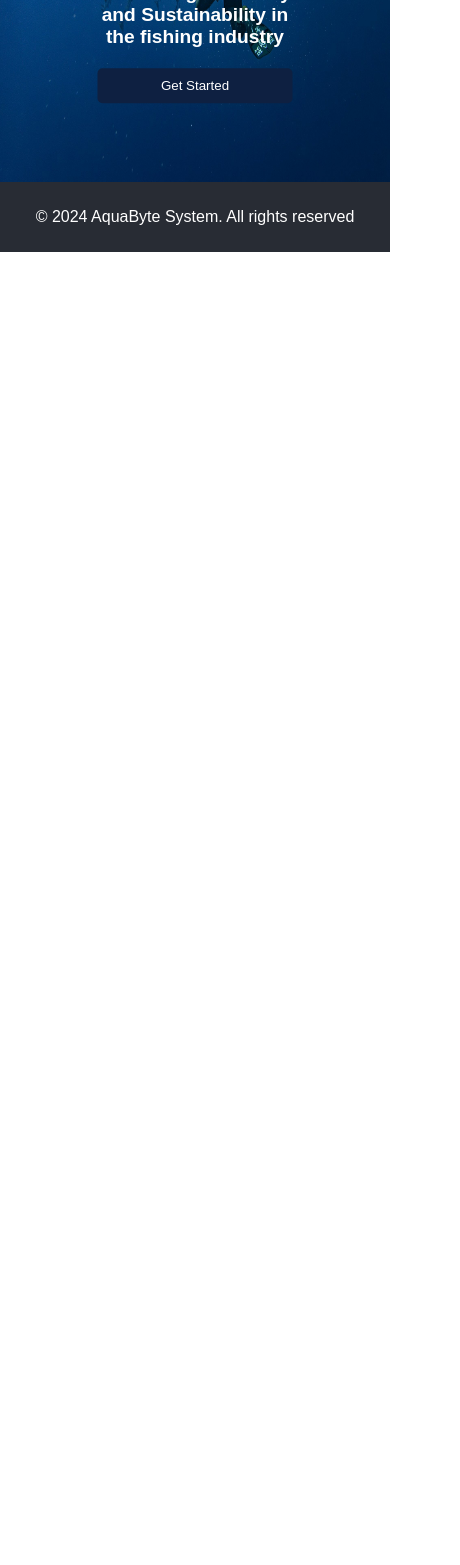
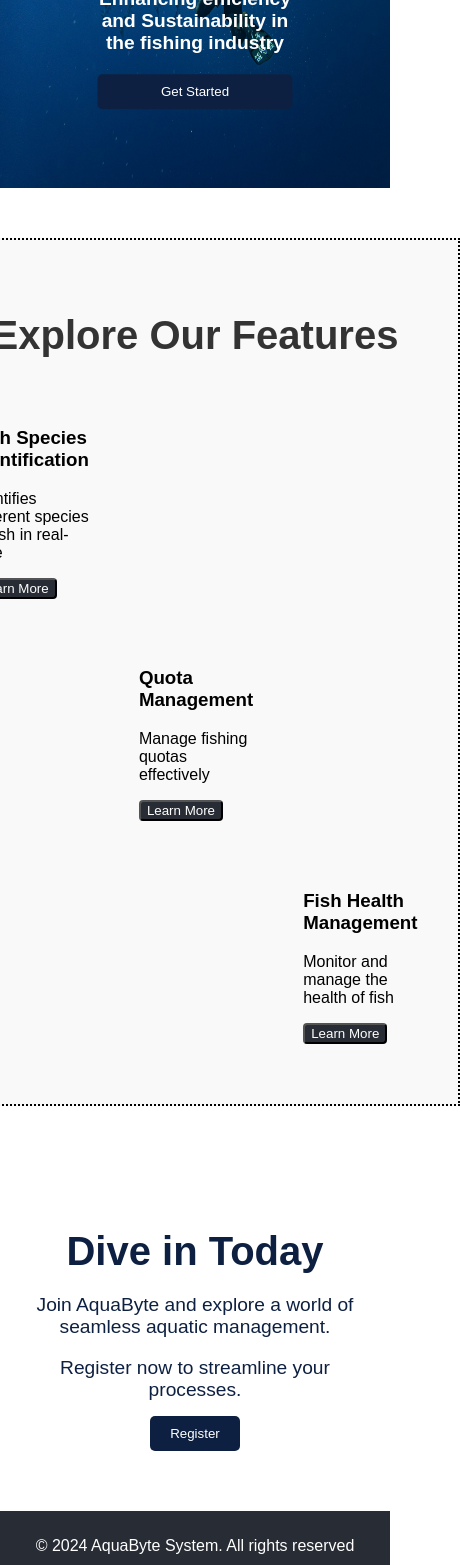
Before and after one commit to TADHack-Sri-Lanka-2024-Team-AquaByte/Team-AquaByte, a React (Create React App) app in the folder aquabyte-system/: page / in a window 390 px wide. Shown: the part 432-1997 px from the top of the page, 460 px wide, since content can reach past the window. Before the commit the page ends 844 px from the top, so only its background shows below. Built offline with nearby package versions, Linux system fonts and the light colour scheme.

Commit message:
implement landing page

```diff
--- a/aquabyte-system/src/pages/LandingPage.js
+++ b/aquabyte-system/src/pages/LandingPage.js
@@ -1,8 +1,15 @@
 import React from 'react';
+import { useNavigate } from 'react-router-dom';
 import Header from '../components/Header';
 import Footer from '../components/Footer';
 
 const LandingPage = () => {
+    const navigate = useNavigate(); // For navigation
+
+    const handleGetStartedClick = () => {
+        navigate('/login'); // Redirects to the login page
+    };
+
     return (
         <div className="landing-page">
             <Header /> {/* Include the Header component */}
@@ -11,9 +18,39 @@
                 <div className="text-overlay">
                     <h1>Real-time Monitoring for Sustainable Fishing</h1>
                     <h2>Enhancing efficiency and Sustainability in the fishing industry</h2>
-                    <button className="get-started-button">Get Started</button>
+                    <button className="get-started-button" onClick={handleGetStartedClick}>Get Started</button>
                 </div>
             </div>
+            {/* New UI Section */}
+            <div className="features-section">
+                <h2 className="features-heading">Explore Our Features</h2>
+                <div className="features-container">
+                    <div className="feature">
+                        <h3 className="feature-title">Fish Species Identification</h3>
+                        <p className="feature-description">Identifies different species of fish in real-time</p>
+                        <button className="feature-button">Learn More</button>
+                    </div>
+                    <div className="feature">
+                        <h3 className="feature-title">Quota Management</h3>
+                        <p className="feature-description">Manage fishing quotas effectively</p>
+                        <button className="feature-button">Learn More</button>
+                    </div>
+                    <div className="feature">
+                        <h3 className="feature-title">Fish Health Management</h3>
+                        <p className="feature-description">Monitor and manage the health of fish</p>
+                        <button className="feature-button">Learn More</button>
+                    </div>
+                </div>
+            </div>
+
+            {/* New Section */}
+            <div className="cta-section">
+                <h2 className="cta-heading">Dive in Today</h2>
+                <p className="cta-text">Join AquaByte and explore a world of seamless aquatic management.</p>
+                <p className="cta-text">Register now to streamline your processes.</p>
+                <button className="cta-button" onClick={() => navigate('/register')}>Register</button>
+            </div>
+
             <Footer /> {/* Include the Footer component */}
         </div>
     );
--- a/aquabyte-system/src/styles/App.css
+++ b/aquabyte-system/src/styles/App.css
@@ -17,7 +17,6 @@
     display: flex;
     justify-content: center; /* Center the header content */
     align-items: center; /* Vertically center the items */
-    padding: 10px 20px;
     background-color: #ffffff; /* Background color for header */
     width: 100vw; /* Full viewport width */
     position: relative; /* Allows for absolute positioning of child elements */
@@ -27,14 +26,15 @@
 .header-nav {
     display: flex;
     justify-content: space-between; /* Space between logo and sign-in button */
+    align-items: center; /* Vertically align items */
     width: 100%;
     max-width: 1200px; /* Optional: Limit the max width of header */
     flex-grow: 1; /* Allow header-nav to grow to fill space */
 }
 
 .logo {
-    height: 40px; /* Adjust the logo size */
-    width: 40px;
+    height: 80px;
+    width: 80px;
 }
 
 .sign-in-button {
@@ -42,8 +42,11 @@
     background-color: #0e2041; /* Button background color */
     color: white;
     text-decoration: none;
+    text-align: center;
     border-radius: 5px; /* Rounded corners */
     transition: background-color 0.3s; /* Smooth transition for hover effect */
+    height: 40px;
+    min-width: 100px;
 }
 
 .sign-in-button:hover {
@@ -116,6 +119,102 @@
     width: 100%; /* Ensure footer takes full width */
 }
 
+.features-section {
+    padding: 40px 20px;
+    background-color: #f9f9f9;
+    border: 2px dotted black ;
+    margin: 50px;
+}
+
+.features-heading {
+    font-size: 2.5em;
+    margin-bottom: 30px;
+    text-align: center;
+    color: #333;
+}
+
+.feature-button{
+    background-color: #282c34;
+    color: white;
+    border-radius: 4px;
+}
+
+.features-container {
+    display: grid; /* Use grid layout */
+    grid-template-columns: repeat(3, 1fr); /* Three equal columns */
+    grid-template-rows: auto auto auto; /* Three rows for each feature */
+    gap: 10px; /* Space between items */
+}
+
+/* Adjust each feature position */
+.feature {
+    margin: 0; /* Remove margin to avoid extra spacing */
+    padding: 20px;
+
+}
+
+/* Feature positioning */
+.feature:nth-child(1) {
+    grid-column: 1; /* First feature on the left */
+    grid-row: 1; /* First row */
+}
+
+.feature:nth-child(2) {
+    grid-column: 2; /* Second feature in the middle */
+    grid-row: 2; /* First row */
+}
+
+.feature:nth-child(3) {
+    grid-column: 3; /* Third feature on the right */
+    grid-row: 3; /* First row */
+}
+
+/* New CTA Section Styles */
+.cta-section {
+    padding: 40px 20px;
+    text-align: center;
+}
+
+.cta-heading {
+    font-size: 2.5em;
+    margin-bottom: 20px;
+    color:  #0e2041;
+}
+
+.cta-text {
+    font-size: 1.2em;
+    margin-bottom: 15px;
+    color:  #0e2041;
+}
+
+.cta-button {
+    padding: 10px 20px;
+    background-color:  #0e2041;
+    color: white;
+    border: none;
+    border-radius: 5px;
+    cursor: pointer;
+    transition: background-color 0.3s ease;
+    margin-bottom: 20px;
+}
+
+.cta-button:hover {
+    background-color: #21a1f1;
+}
+
+/* Stack features under each other on small screens */
+@media (max-width: 768px) {
+    .features-container {
+        grid-template-columns: 1fr; /* Single column on smaller screens */
+    }
+
+    .feature {
+        grid-column: 1; /* All features take full width in a single column */
+        grid-row: auto; /* Automatically position each feature */
+    }
+}
+
+
 /* Responsive Styles */
 @media (max-width: 768px) {
     .header-nav {
@@ -124,12 +223,13 @@
     }
 
     .logo {
-        height: 50px; /* Adjust logo size for smaller screens */
+        height: 50px;
         width: 50px;
     }
 
     .sign-in-button {
         margin-top: 10px; /* Add some space above the button */
+        min-width: 80px; /* Adjust minimum width for smaller screens */
     }
 
     h1 {
@@ -138,6 +238,11 @@
 
     h2 {
         font-size: 1.2em; /* Smaller font size for smaller screens */
+    }
+
+    .features-section {
+        flex-direction: column; /* Stack feature boxes vertically on smaller screens */
+        align-items: center; /* Center feature boxes */
     }
 }
 
```
